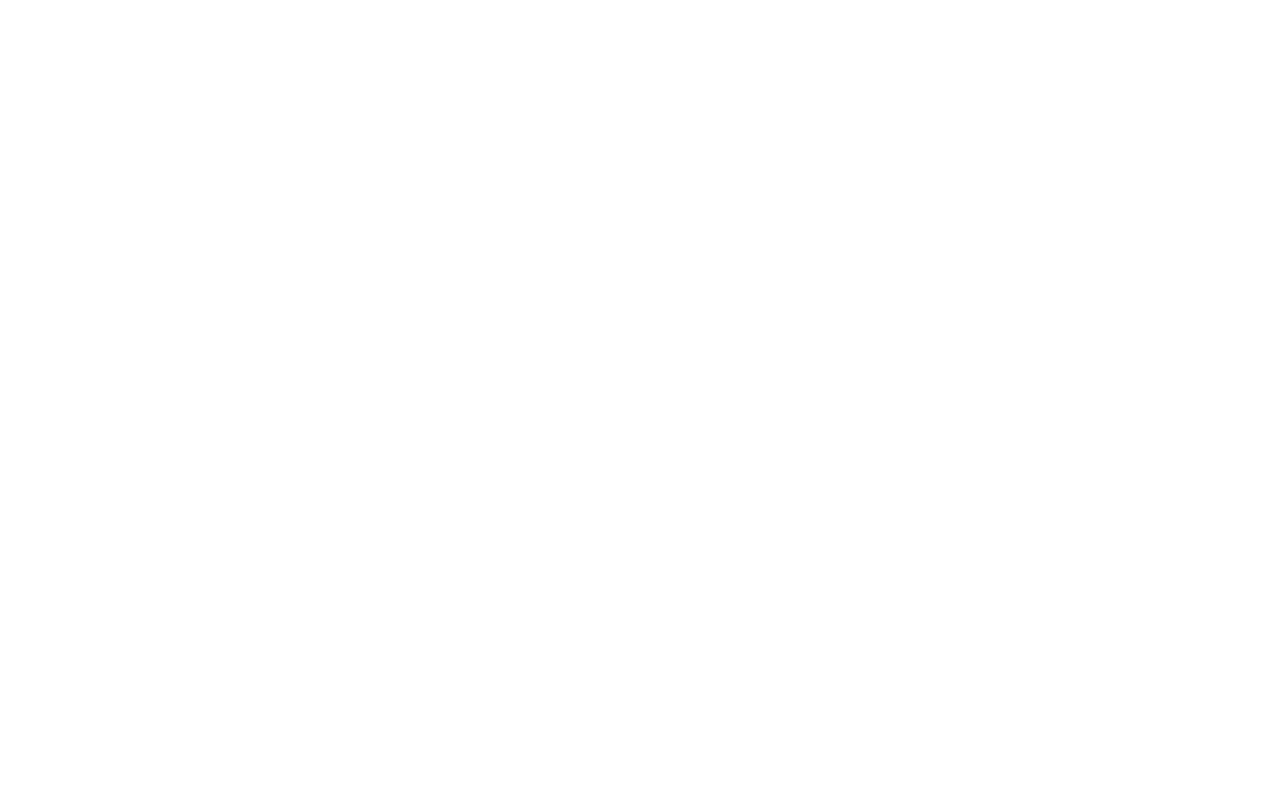
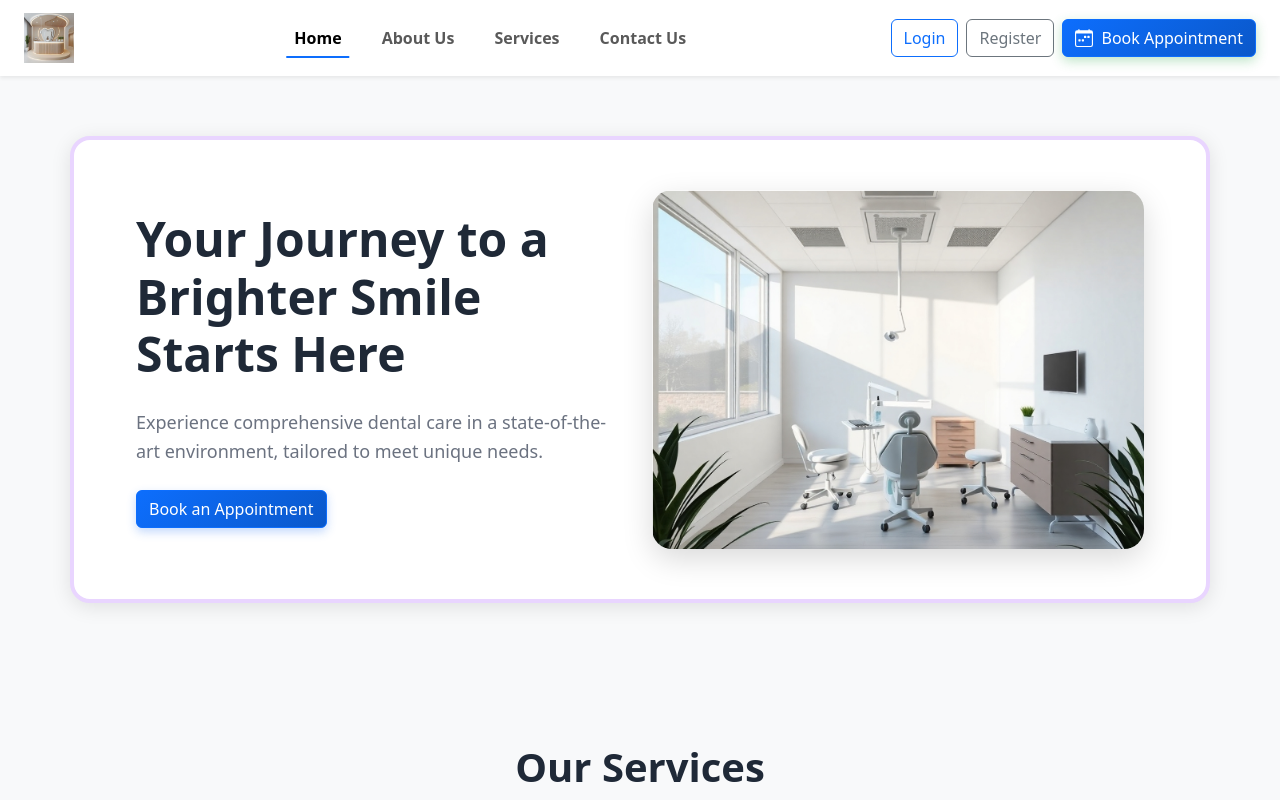
Before and after one commit to Kritikadhakal07/Dentwave, a React (Vite) app in the folder Dentwave/: page / in a window 1280 px wide. Before the commit this address had no page. Shown: the top 800 px of the page. Built offline with nearby package versions, Linux system fonts and the light colour scheme.

Commit message:
doctor dashboard nav

```diff
--- a/Dentwave/src/App.jsx
+++ b/Dentwave/src/App.jsx
@@ -24,7 +24,7 @@
 function App() {
   // Manually set role for testing
   // Change this to "admin" to test admin layout
-  const userRole = "admin"; // or "admin"
+  const userRole = "user"; // or "admin"
 
   return (
     <>
```
